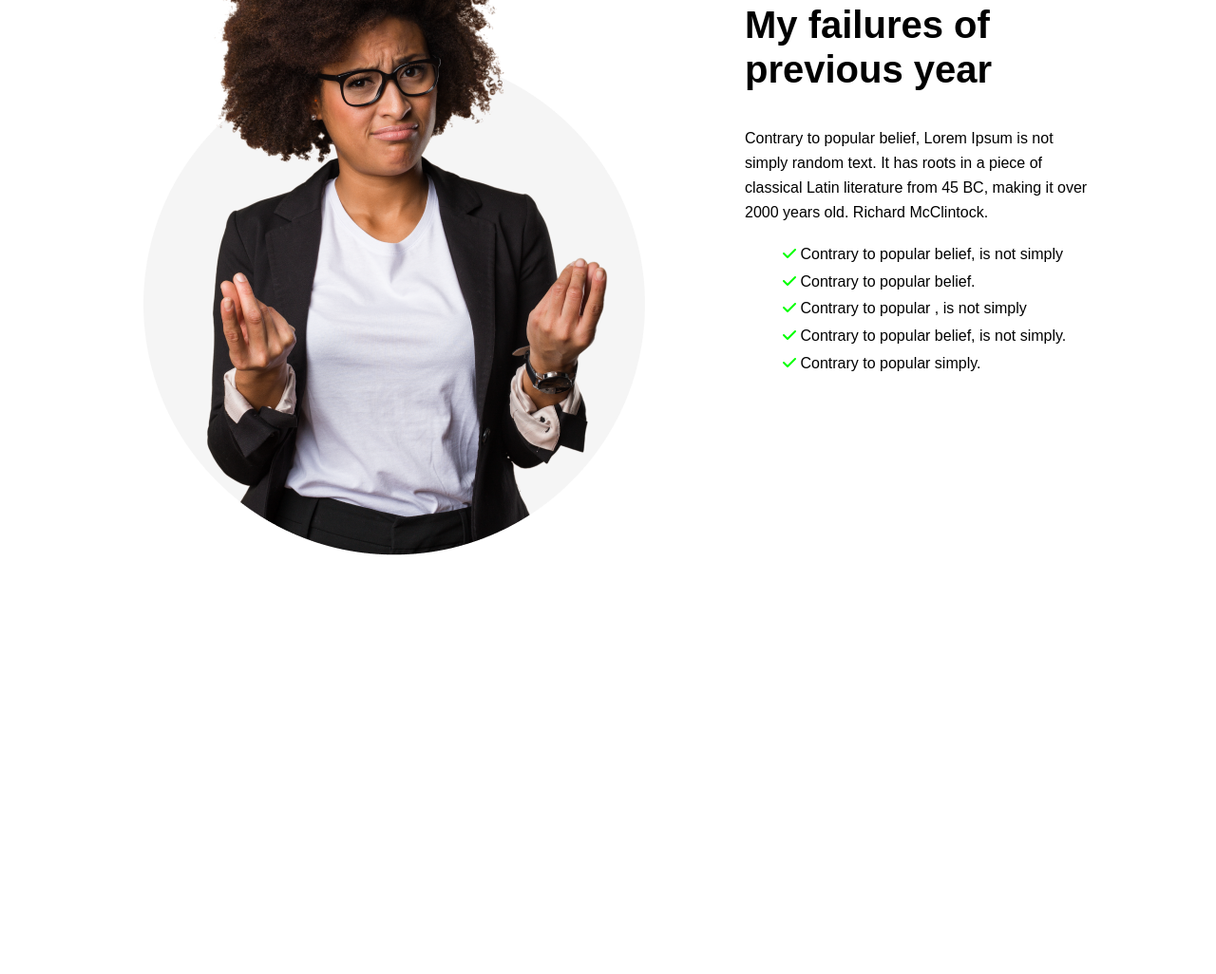
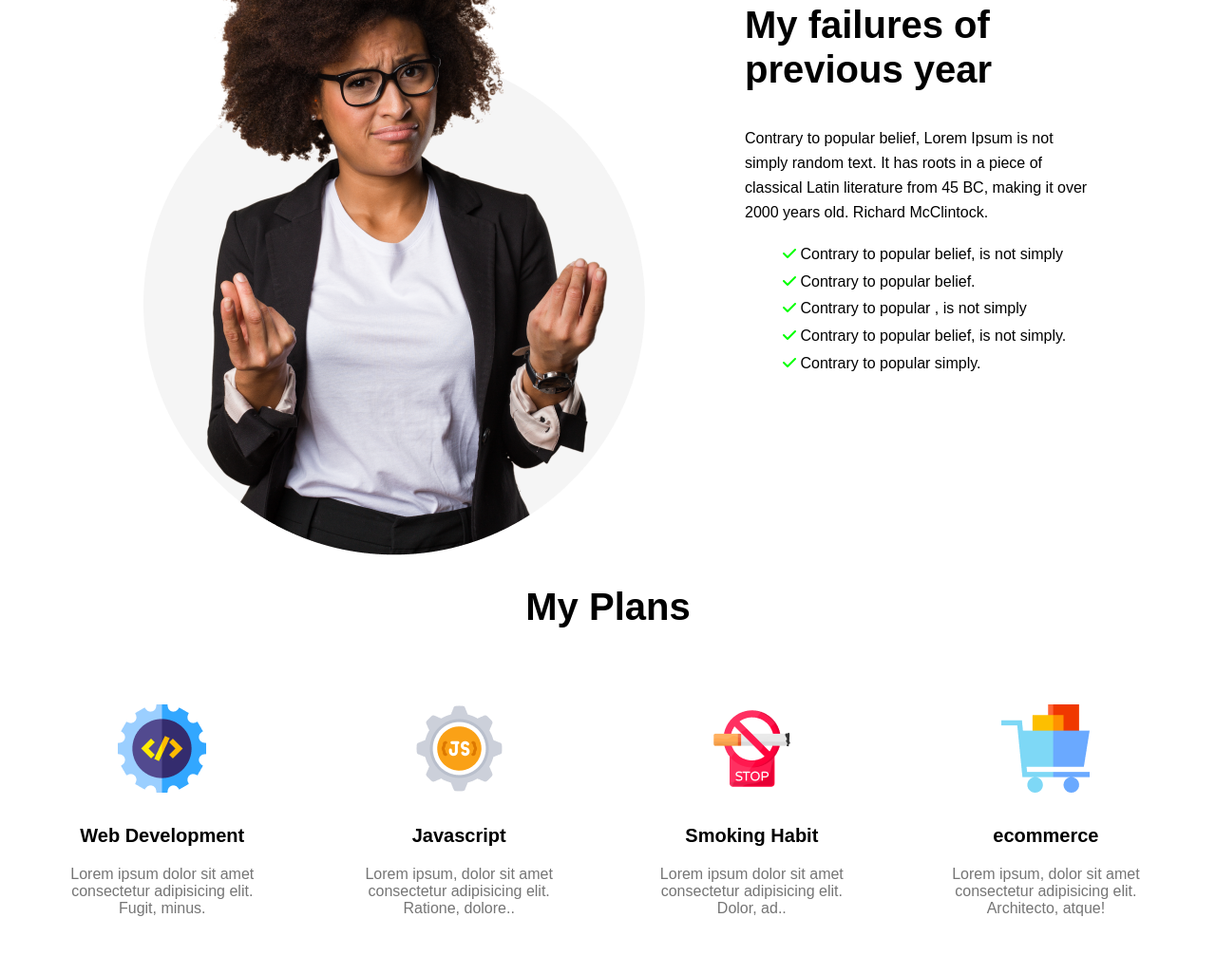
Before and after one commit to mazharul95/believe, a plain HTML site: page index.html in a window 1280 px wide. Shown: the part 1009-2035 px from the top of the page at 95% size. Before the commit the page ends 1598 px from the top, so only its background shows below. Drawn offline with Linux system fonts and the light colour scheme.

Commit message:
added my plans section

```diff
--- a/index.html
+++ b/index.html
@@ -60,7 +60,7 @@
                 </li>
                 <li>
                   <i class="fa-solid fa-check"></i>
-                   Contrary to popular belief, is not simply.
+                  Contrary to popular belief, is not simply.
                 </li>
                 <li>
                   <i class="fa-solid fa-check"></i> Contrary to popular simply.
@@ -70,6 +70,45 @@
           </div>
         </div>
       </section>
+
+      <!-- plans Section -->
+      <section class="My plans">
+        <h3 class="plans-title">My Plans</h3>
+        <div class="plans-container">
+          <div class="plans">
+            <img src="images/icons/web.png" alt="" />
+            <p class="plans-sub-title">Web Development</p>
+            <p class="plans-description">
+              Lorem ipsum dolor sit amet consectetur adipisicing elit. Fugit,
+              minus.
+            </p>
+          </div>
+          <div class="plans">
+            <img src="images/icons/js.png" alt="" />
+            <p class="plans-sub-title">Javascript</p>
+            <p class="plans-description">
+              Lorem ipsum, dolor sit amet consectetur adipisicing elit. Ratione,
+              dolore..
+            </p>
+          </div>
+          <div class="plans">
+            <img src="images/icons/smoke.png" alt="" />
+            <p class="plans-sub-title">Smoking Habit</p>
+            <p class="plans-description">
+              Lorem ipsum dolor sit amet consectetur adipisicing elit. Dolor,
+              ad..
+            </p>
+          </div>
+          <div class="plans">
+            <img src="images/icons/ecom.png" alt="" />
+            <p class="plans-sub-title">ecommerce</p>
+            <p class="plans-description">
+              Lorem ipsum, dolor sit amet consectetur adipisicing elit.
+              Architecto, atque!
+            </p>
+          </div>
+        </div>
+      </section>
     </main>
     <footer></footer>
   </body>
--- a/styles/style.css
+++ b/styles/style.css
@@ -105,3 +105,31 @@ li {
 .fa-solid {
   color: #00ff00;
 }
+/* My plans */
+.plans-container {
+  display: flex;
+  gap: 24px;
+  text-align: center;
+}
+.plans {
+  background: #ffffff;
+  padding: 30px;
+}
+.plans-title {
+  font-weight: 700;
+  font-size: 40px;
+  line-height: 47px;
+  text-align: center;
+  margin-bottom: 49.16px;
+}
+.plans-sub-title {
+  font-weight: 700;
+  font-size: 20px;
+  margin-top: 30px;
+  margin-bottom: 20px;
+}
+.plans-description {
+  color: #757575;
+}
+
+/* always section */
```
